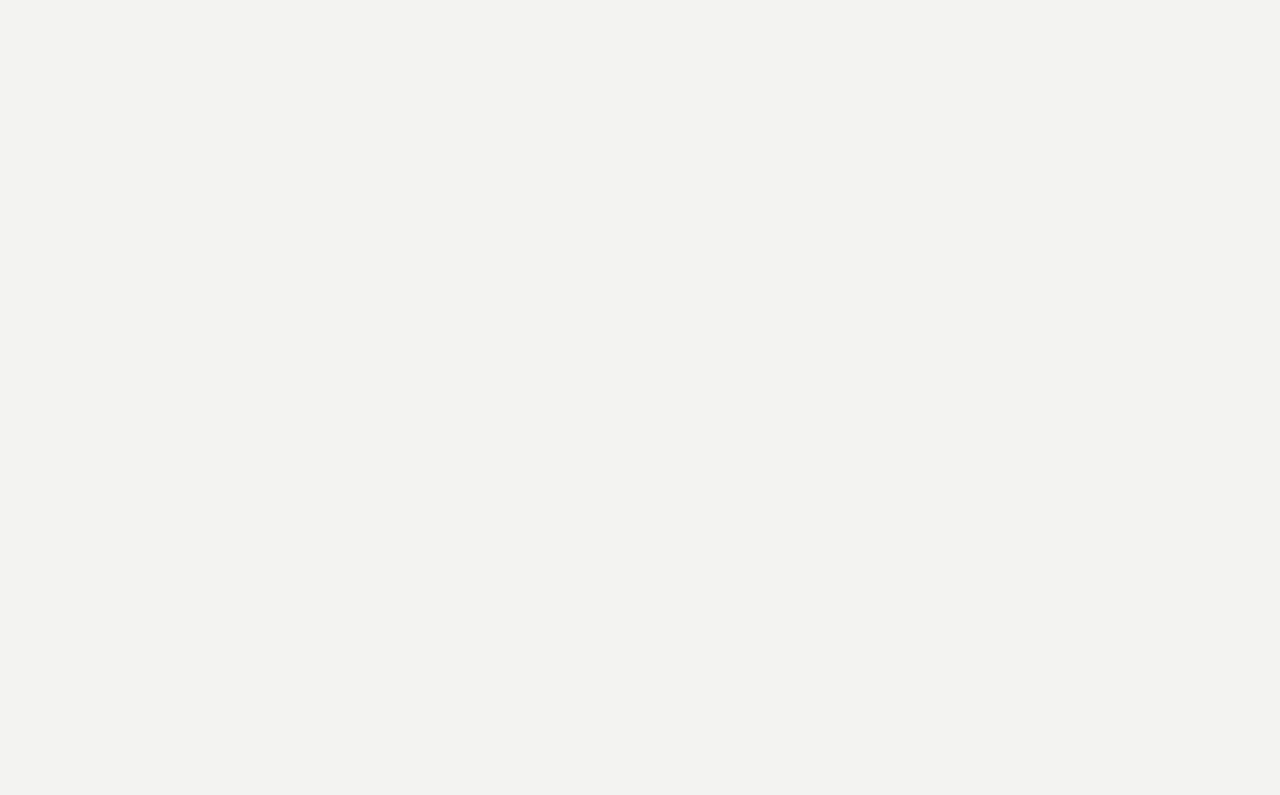
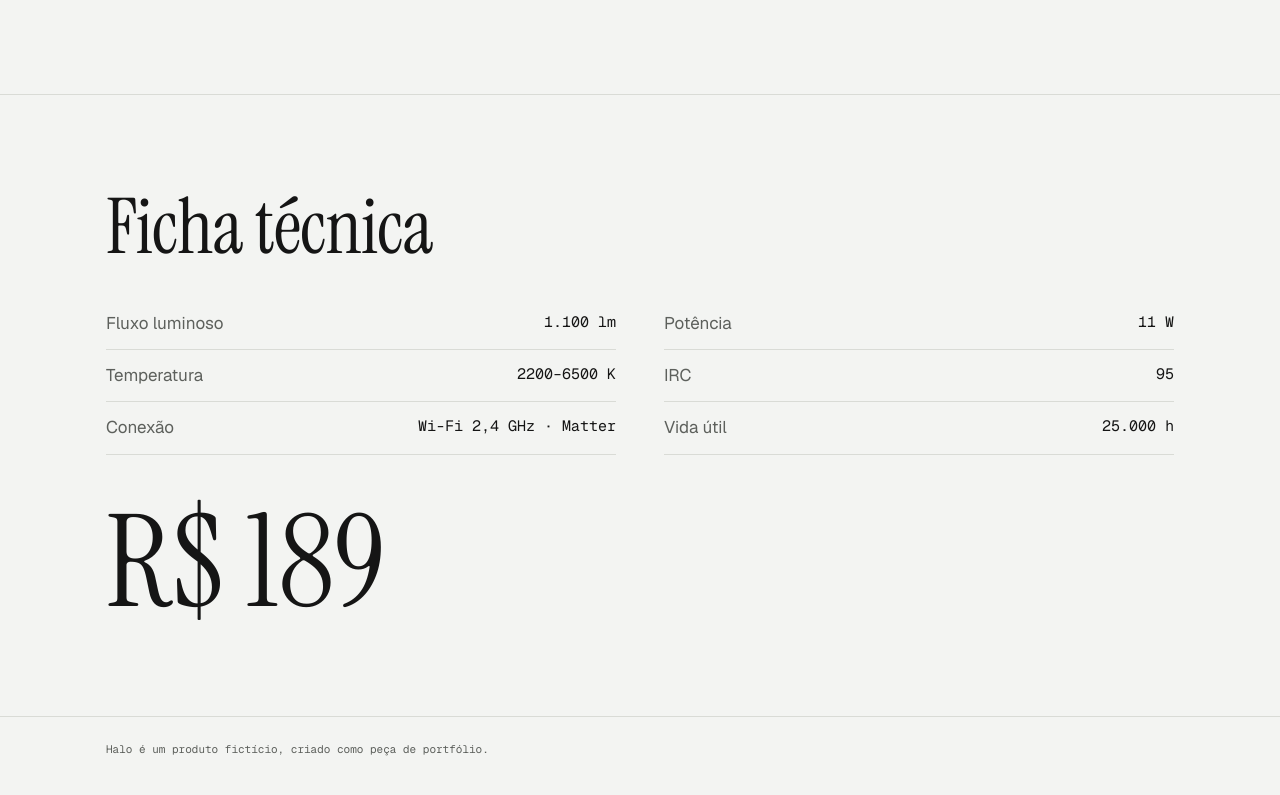
Before and after one commit to beater27032001/halo-lampada, a Next.js app: page / in a window 1280 px wide. Shown: the part 1993-2788 px from the top of the page. Before the commit the page ends 2087 px from the top, so only its background shows below. Built offline with nearby package versions, Linux system fonts and the light colour scheme.

Commit message:
Ficha técnica, preço animado e rodapé
Co-Authored-By: Claude Opus 5.5 <noreply@anthropic.com>

```diff
--- a/src/app/page.tsx
+++ b/src/app/page.tsx
@@ -1,9 +1,11 @@
 import { Beam } from '@organisms/Beam'
 import { ColorScale } from '@organisms/ColorScale'
 import { ControlPanel } from '@organisms/ControlPanel'
+import { Footer } from '@organisms/Footer'
 import { Hero } from '@organisms/Hero'
 import { Moods } from '@organisms/Moods'
 import { Nav } from '@organisms/Nav'
+import { Specs } from '@organisms/Specs'
 import { LightProvider } from '@providers/LightProvider'
 import { MotionProvider } from '@providers/MotionProvider'
 
@@ -17,6 +19,8 @@ export default function Home() {
         </div>
         <Moods />
         <ColorScale />
+        <Specs />
+        <Footer />
         <Beam />
         <ControlPanel />
       </LightProvider>
--- /dev/null
+++ b/src/components/atoms/Counter.tsx
@@ -0,0 +1,42 @@
+'use client'
+
+import { useEffect, useRef } from 'react'
+
+import {
+  animate,
+  motion,
+  useInView,
+  useMotionValue,
+  useTransform,
+} from 'motion/react'
+
+export function Counter({
+  value,
+  prefix = '',
+}: {
+  value: number
+  prefix?: string
+}) {
+  const ref = useRef<HTMLSpanElement>(null)
+  const inView = useInView(ref, { once: true, amount: 0.8 })
+  const current = useMotionValue(0)
+  const text = useTransform(
+    current,
+    (v) => prefix + Math.round(v).toLocaleString('pt-BR'),
+  )
+
+  useEffect(() => {
+    if (!inView) return
+    const controls = animate(current, value, {
+      duration: 1.3,
+      ease: [0.16, 1, 0.3, 1],
+    })
+    return () => controls.stop()
+  }, [inView, current, value])
+
+  return (
+    <motion.span ref={ref} aria-label={prefix + value.toLocaleString('pt-BR')}>
+      {text}
+    </motion.span>
+  )
+}
--- /dev/null
+++ b/src/components/organisms/Footer.tsx
@@ -0,0 +1,9 @@
+export function Footer() {
+  return (
+    <footer className="border-t border-line pt-6 pb-[200px] font-mono text-[11px] text-muted sm:pb-[160px]">
+      <div className="wrap">
+        Halo é um produto fictício, criado como peça de portfólio.
+      </div>
+    </footer>
+  )
+}
--- /dev/null
+++ b/src/components/organisms/Specs.tsx
@@ -0,0 +1,48 @@
+'use client'
+
+import { motion } from 'motion/react'
+
+import { Counter } from '@atoms/Counter'
+import { EASE } from '@constants/motion'
+import { PRICE, SPECS } from '@domain/light'
+import { SectionTitle } from '@molecules/SectionTitle'
+
+export function Specs() {
+  return (
+    <section className="border-t border-line py-20 md:py-24">
+      <div className="wrap">
+        <SectionTitle>Ficha técnica</SectionTitle>
+        <motion.dl
+          className="m-0 mt-8 grid gap-x-12 md:grid-cols-2"
+          initial="hidden"
+          whileInView="show"
+          viewport={{ once: true, amount: 0.3 }}
+          transition={{ staggerChildren: 0.06 }}
+        >
+          {SPECS.map(([term, value]) => (
+            <motion.div
+              key={term}
+              className="flex justify-between gap-4 border-b border-line py-3"
+              variants={{
+                hidden: { opacity: 0, x: -12 },
+                show: {
+                  opacity: 1,
+                  x: 0,
+                  transition: { duration: 0.5, ease: EASE },
+                },
+              }}
+            >
+              <dt className="text-muted">{term}</dt>
+              <dd className="m-0 text-right font-mono text-[15px]">{value}</dd>
+            </motion.div>
+          ))}
+        </motion.dl>
+        <div id="comprar" className="mt-[50px] scroll-mt-10">
+          <div className="font-display text-[clamp(64px,10vw,130px)] leading-[.9]">
+            <Counter value={PRICE} prefix="R$ " />
+          </div>
+        </div>
+      </div>
+    </section>
+  )
+}
```
